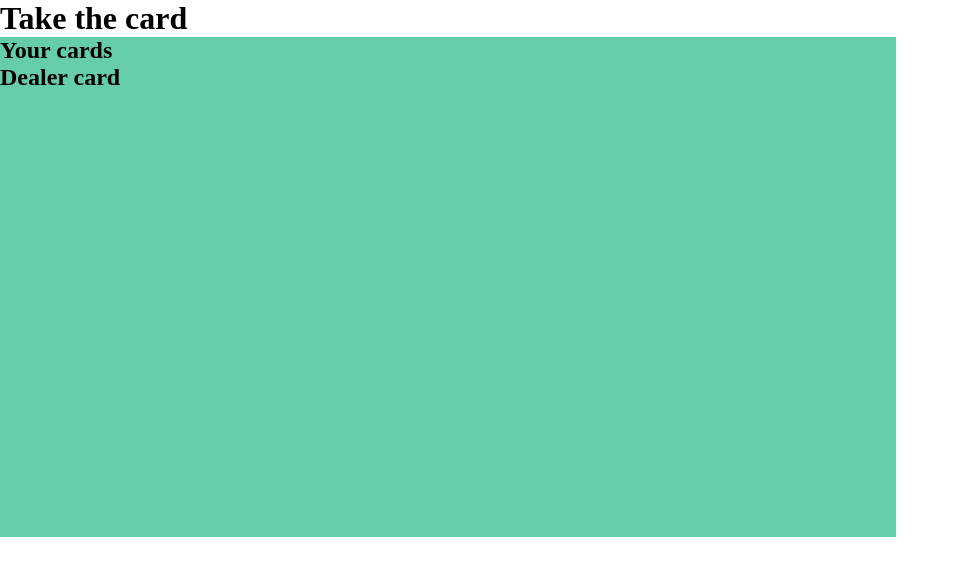
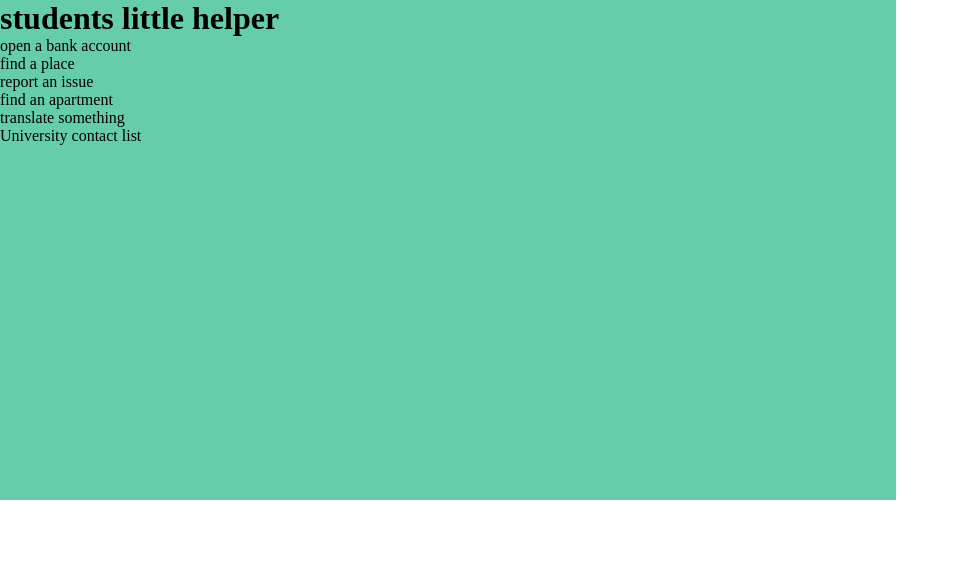
Before and after one commit to bas132828/blackJack, a plain HTML site: page index.html in a window 1280 px wide. Shown: the whole page, without its empty margins (0-959 px from the left). Drawn offline with Linux system fonts and the light colour scheme.

Commit message:
Update index.html

```diff
--- a/index.html
+++ b/index.html
@@ -1,21 +1,27 @@
 <!DOCTYPE html>
 <html lang="en" dir="ltr">
+
 <head>
   <meta charset="utf-8" />
   <title></title>
   <link rel="stylesheet" href="styles.css" />
 </head>
+
 <body>
-    <h1>Take the card</h1>
+
   <div class="mainContainer">
-      <div class="yourCards">
-        <h2>Your cards</h2>
+    <div class="navbar">
+      <h1>students little helper</h1>
     </div>
-      <div class="dealerCards">
-        <h2>Dealer card</h2>
+    <div class="conteinerBody">
+      <p class="firstMessage">open a bank account</p>
+      <p class="secondMessage">find a place</p>
+      <p class="thirdMessage">report an issue</p>
+      <p class="fourthMessage">find an apartment</p>
+      <p class="fifthMessage">translate something</p>
+      <p class="sixthMessage">University contact list</p>
     </div>
-    </div>
-
     <script src="script.js" charset="utf-8"></script>
 </body>
+
 </html>
```
Lines whose indentation alone changed are shown as unchanged.
